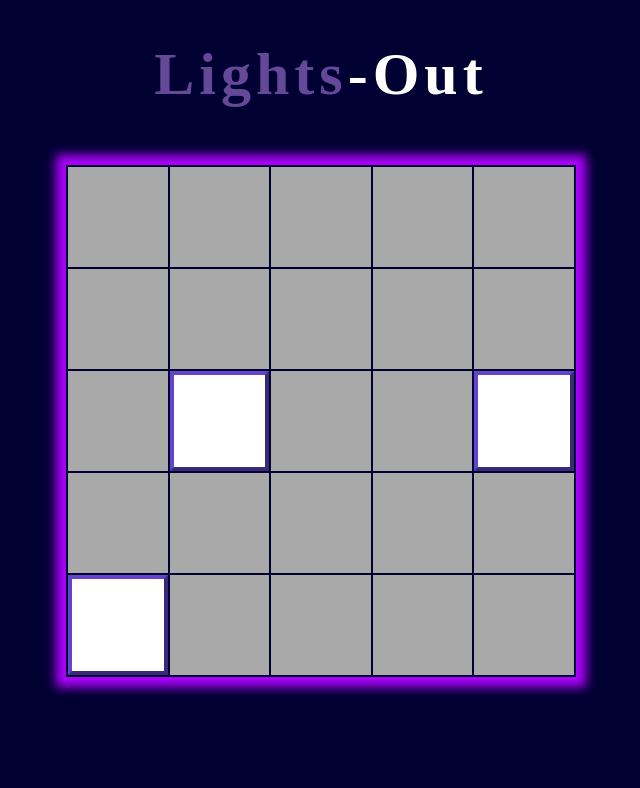
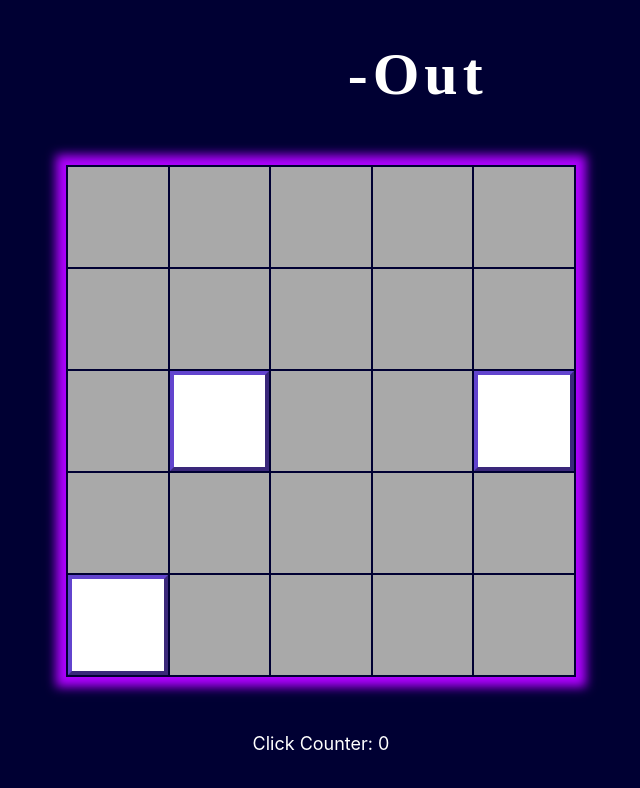
Before and after one commit to Pascha-404/lights-out, a React (Create React App) app: page / in a window 1280 px wide. Shown: the top 788 px of the page, without its empty margins (319-959 px from the left). Built offline with nearby package versions, Linux system fonts and the light colour scheme; a web font is replaced by a local one.

Commit message:
added clickCounter

```diff
--- a/src/Board.css
+++ b/src/Board.css
@@ -20,6 +20,10 @@ font-size: 60px;
   margin: 3.5rem auto;
 }
 
+.Board-data{
+  font-size: 18px;
+}
+
 .blink_me {
   animation: blinker 2s linear infinite;
 }
--- a/src/Board.js
+++ b/src/Board.js
@@ -34,7 +34,7 @@ class Board extends Component {
 
 	constructor(props) {
 		super(props);
-		this.state = { hasWon: false, board: this.createBoard() };
+		this.state = { hasWon: false, board: this.createBoard(), clicks: 0 };
 		// TODO: set initial state
 		this.flipCellsAround = this.flipCellsAround.bind(this);
 	}
@@ -94,7 +94,7 @@ class Board extends Component {
 		// win when every cell is turned off
 		// TODO: determine is the game has been won
 
-		this.setState({ board, hasWon });
+		this.setState(curState => ({ board, hasWon, clicks: curState.clicks + 1 }));
 	}
 
 	renderTable(e) {
@@ -136,9 +136,10 @@ class Board extends Component {
 		return (
 			<div className='Board'>
 				<h1 className='Board-title'>
-					<span className="blink_me">Lights</span>-Out
+					<span className='blink_me'>Lights</span>-Out
 				</h1>
 				{this.renderTable()}
+				<p className='Board-data'>Click Counter: {this.state.clicks}</p>
 			</div>
 		);
 	}
```
